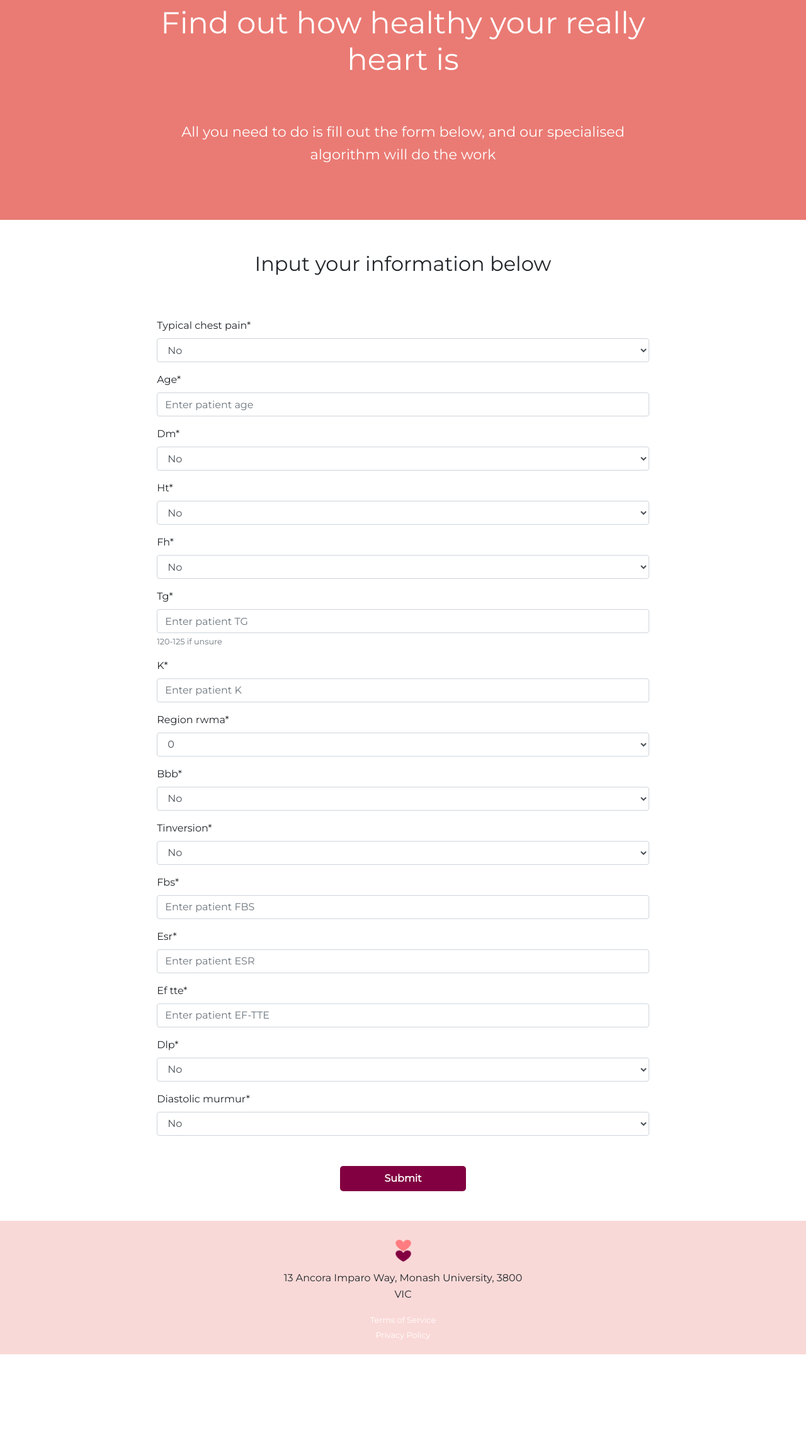
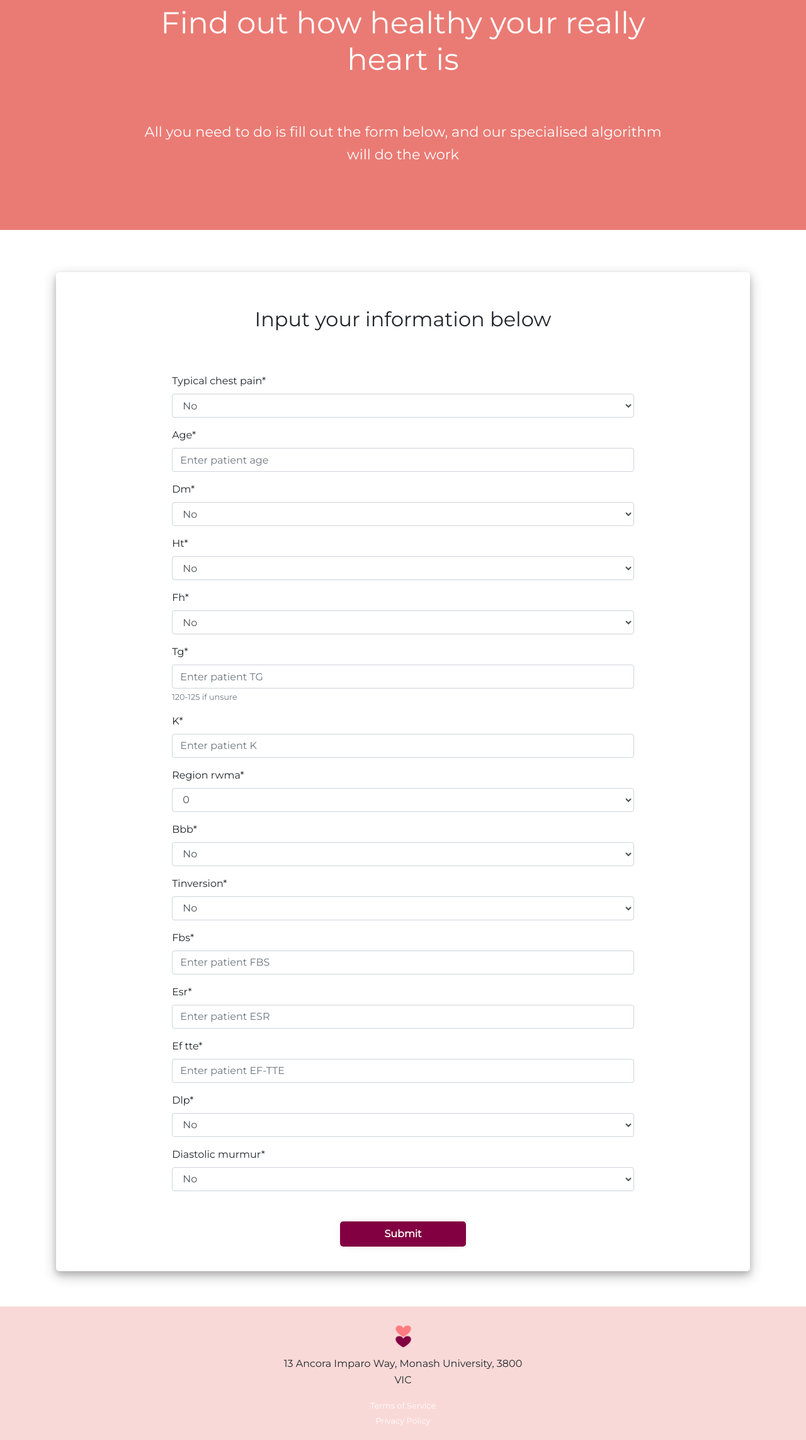
Before and after one commit to tomorlando/hearty, a Django app: page /diagnosis/ in a window 1280 px wide. Shown: the part 242-2528 px from the top of the page at 63% size. Before the commit the page ends 2392 px from the top, so only its background shows below. Run offline with Django 3.2, Linux system fonts and the light colour scheme; some libraries are stand-ins or nearby versions.

Commit message:
Styling changes on button and form

```diff
--- a/web/cloud_website/static/css/main.css
+++ b/web/cloud_website/static/css/main.css
@@ -84,6 +84,7 @@ h1, .subhead {
   background: #EA7B74;
   color: #fff;
   padding: 2em 0 3em;
+  margin-bottom: 2em;
 }
 
 .dark-container ul li {
@@ -113,7 +114,6 @@ h2 {
 }
 
 .cta {
-  background-color: #820041;
   color: #fff;
   width: calc(100% - 6em);
   display: block;
@@ -122,22 +122,26 @@ h2 {
   padding: .5em;
   text-decoration: none;
   font-size: 16px;
-  margin: 7% auto 11%;
+  margin: 7% auto 2%;
   position: relative;
   outline: none;
+  box-shadow: 0px 0px 20px -10px rgba(0,0,0,0.3);
   border: none;
   font-weight: bold;
   max-width: 200px;
+  transition: all ease-in-out 300ms;
 }
 
-.cta:hover  {
-  background-color: #C20259;
+.cta:hover, .cta:focus  {
   color: #fff;
   text-decoration: none;
+  box-shadow: 0px 15px 5px -10px rgba(0,0,0,0.2);
+  transform: translateY(-.1em);
 }
 
 footer {
   background: #F9D9D7;
+  margin-top: 3em;
 }
 
 .footer-container {
@@ -190,6 +194,15 @@ nav ul li a:hover {
 .exit-btn img {
   width: 25px;
   cursor: pointer;
+}
+
+.form-outline {
+  border-radius: 5px;
+  box-shadow: 0 5px 8px 0 rgba(63, 60, 60, 0.2),
+   0 7px 20px 0 rgba(63, 60, 60, 0.17),
+   0 7px 20px 0 rgba(63, 60, 60, 0.17);
+  padding: 0.5em 1.2em;
+  border-radius: 5px;
 }
 
 
@@ -256,7 +269,7 @@ nav ul li a:hover {
 
   .cta {
     width: 30%;
-    margin-bottom: 4%;
+    margin-bottom: 1%;
     margin-top: 4%;
   }
 
@@ -295,6 +308,15 @@ nav ul li a:hover {
     background-color: inherit;
   }
 
+  .form-outline {
+    border-radius: 5px;
+    box-shadow: 0 5px 8px 0 rgba(63, 60, 60, 0.2),
+     0 7px 20px 0 rgba(63, 60, 60, 0.17),
+     0 7px 20px 0 rgba(63, 60, 60, 0.17);
+    padding: 1.5em;
+    border-radius: 5px;
+  }
+
   .container-form {
     text-align: left;
     padding: 1.2em 10em .5em;
@@ -304,7 +326,8 @@ nav ul li a:hover {
     width: 100%;
     background: #EA7B74;
     color: #fff;
-    padding: 2em 05em;
+    padding: 2em 0 3em;
+    margin-bottom: 3em;
   }
 
   .subhead-form {
--- a/web/cloud_website/templates/form/cxform.html
+++ b/web/cloud_website/templates/form/cxform.html
@@ -47,6 +47,7 @@
 
     <section>
       <div class="container">
+        <div class="form-outline">
           <h2 class="form-heading">
             Input your information below
           </h2>
@@ -56,6 +57,7 @@
               {{form|crispy}}
               <button type='submit' class="cta" style="margin-top: 3em" id='submit'>Submit</button>
             </form>
+          </div>
         </div>
       </div>
     </section>
@@ -85,7 +87,7 @@
               {% endif %}
               {% endfor %}
               </ul>
-              <a href="{% url 'information-page'%}" class="cta-modal">What to do now</a>
+              <a href="{% url 'information-page'%}" class="cta-modal">What to do next</a>
               <h6>
                 We've put together some information you might find useful
               </h6>
```
Lines whose indentation alone changed are shown as unchanged.
